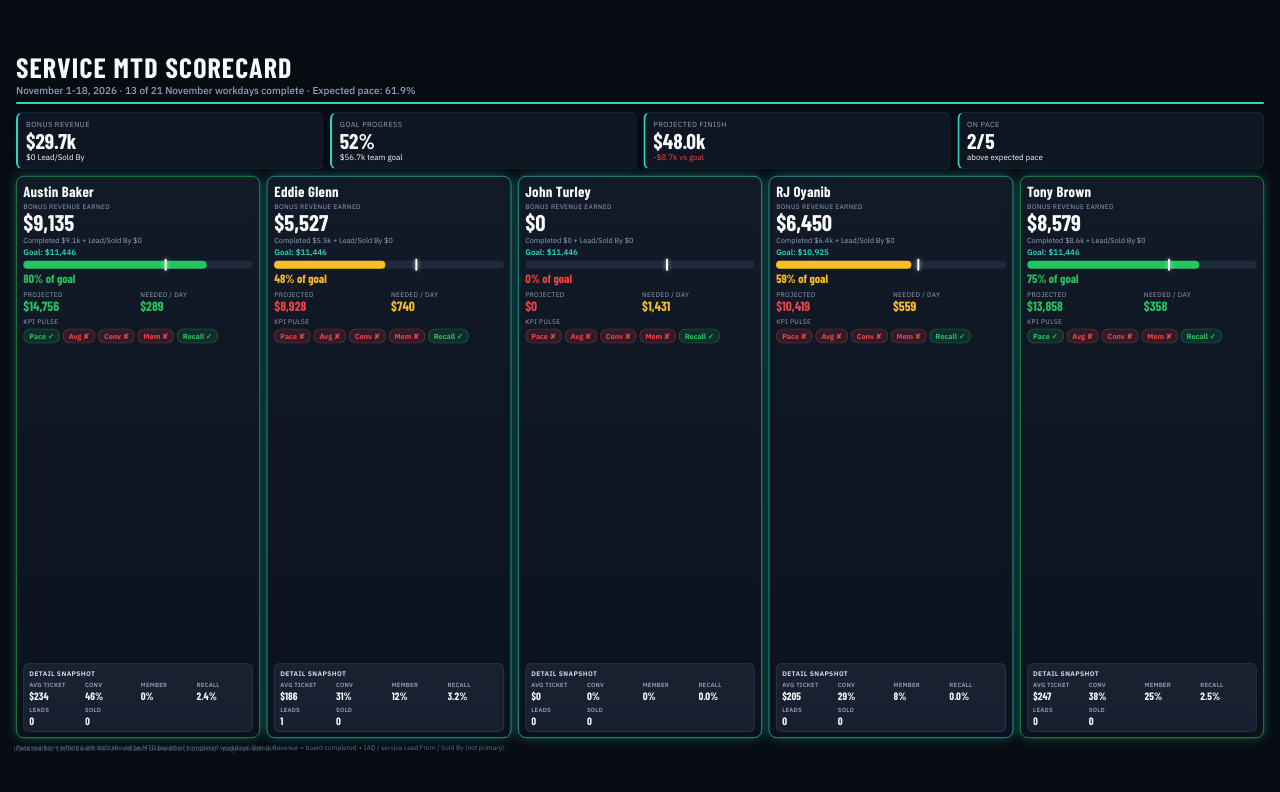
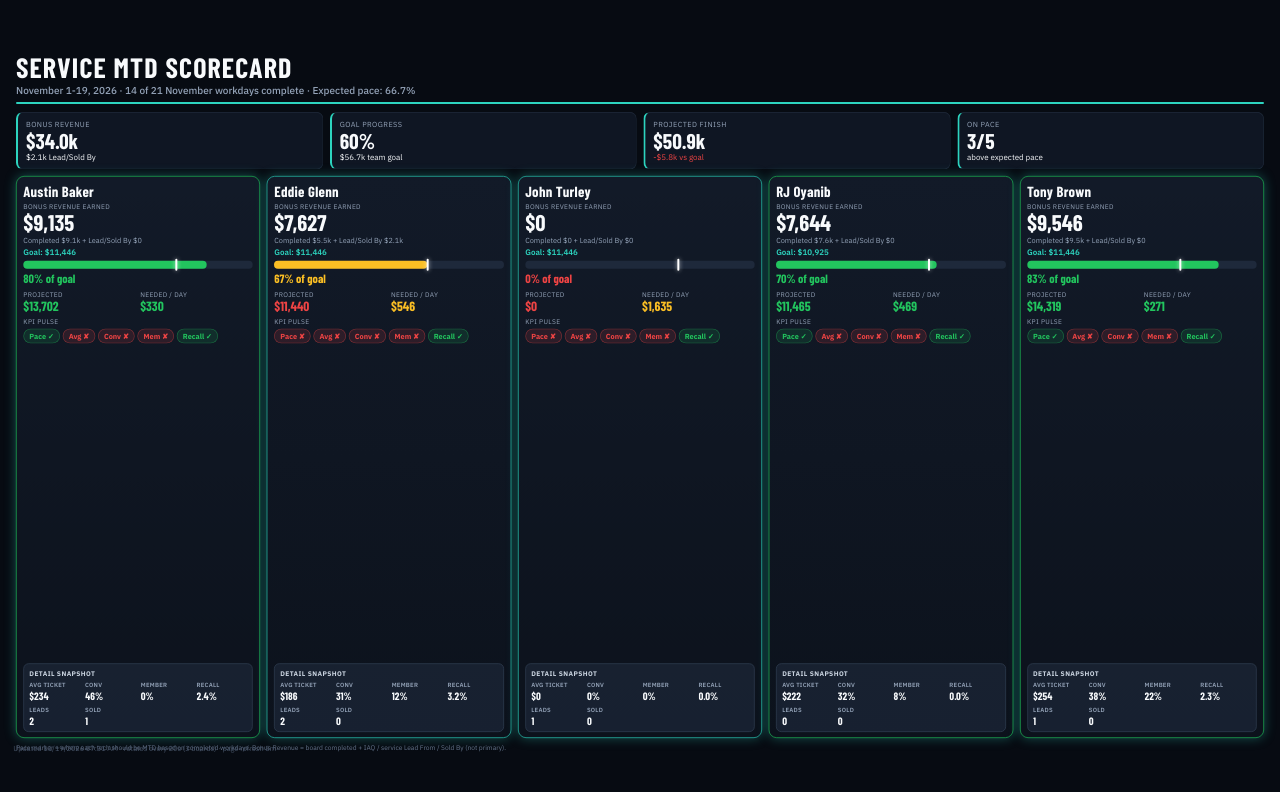
Before and after one commit to ceilingxfan/integrity-ac-scorecard, a plain HTML site: page index.html in a window 1280 px wide. Drawn offline with nearby package versions, Linux system fonts and the light colour scheme.

Commit message:
Update technician scorecard TV board

```diff
--- a/index.html
+++ b/index.html
@@ -289,33 +289,33 @@
       <header class="hdr">
         <h1>SERVICE MTD SCORECARD</h1>
         <p class="sub">
-          November 1-18, 2026 · 13 of 21 November workdays complete ·
-          Expected pace: 61.9%
+          November 1-19, 2026 · 14 of 21 November workdays complete ·
+          Expected pace: 66.7%
         </p>
         <div class="rule" style="background:#2dd4bf"></div>
       </header>
       <div class="summary">
             <div class="sum-card" style="border-left:3px solid #2dd4bf">
               <div class="sum-title">Bonus Revenue</div>
-              <div class="sum-val">$29.7k</div>
-              <div class="sum-sub" style="color:#f8fafc">$0 Lead/Sold By</div>
+              <div class="sum-val">$34.0k</div>
+              <div class="sum-sub" style="color:#f8fafc">$2.1k Lead/Sold By</div>
             </div>
 
             <div class="sum-card" style="border-left:3px solid #2dd4bf">
               <div class="sum-title">Goal Progress</div>
-              <div class="sum-val">52%</div>
+              <div class="sum-val">60%</div>
               <div class="sum-sub" style="color:#f8fafc">$56.7k team goal</div>
             </div>
 
             <div class="sum-card" style="border-left:3px solid #2dd4bf">
               <div class="sum-title">Projected Finish</div>
-              <div class="sum-val">$48.0k</div>
-              <div class="sum-sub" style="color:#ef4444">-$8.7k vs goal</div>
+              <div class="sum-val">$50.9k</div>
+              <div class="sum-sub" style="color:#ef4444">-$5.8k vs goal</div>
             </div>
 
             <div class="sum-card" style="border-left:3px solid #2dd4bf">
               <div class="sum-title">On Pace</div>
-              <div class="sum-val">2/5</div>
+              <div class="sum-val">3/5</div>
               <div class="sum-sub" style="color:#f8fafc">above expected pace</div>
             </div>
             </div>
@@ -330,7 +330,7 @@
     <div class="bar-wrap">
       <div class="bar-track">
         <div class="bar-fill" style="width:79.8%;background:#22c55e"></div>
-        <div class="pace-marker" style="left:61.9%" title="Expected pace"></div>
+        <div class="pace-marker" style="left:66.7%" title="Expected pace"></div>
       </div>
       <div class="bar-pct" style="color:#22c55e">80% of goal</div>
     </div>
@@ -338,11 +338,11 @@
       <div class="proj-grid">
         <div>
           <div class="proj-label">Projected</div>
-          <div class="proj-val" style="color:#22c55e">$14,756</div>
+          <div class="proj-val" style="color:#22c55e">$13,702</div>
         </div>
         <div>
           <div class="proj-label">Needed / Day</div>
-          <div class="proj-val" style="color:#22c55e">$289</div>
+          <div class="proj-val" style="color:#22c55e">$330</div>
         </div>
       </div>
       <div class="kpi-label">KPI Pulse</div>
@@ -374,12 +374,12 @@
 
         <div class="metric-cell">
           <div class="metric-label">Leads</div>
-          <div class="metric-val">0</div>
+          <div class="metric-val">2</div>
         </div>
 
         <div class="metric-cell">
           <div class="metric-label">Sold</div>
-          <div class="metric-val">0</div>
+          <div class="metric-val">1</div>
         </div>
 
         </div>
@@ -391,26 +391,26 @@
     <article class="tech-card" style="border-color:#2dd4bf;box-shadow:0 0 18px rgba(45, 212, 191, 0.35)">
       <h2 class="tech-name">Eddie Glenn</h2>
       <div class="rev-label">Bonus Revenue Earned</div>
-      <div class="rev-big">$5,527</div>
-      <div class="rev-sub">Completed $5.5k + Lead/Sold By $0</div>
+      <div class="rev-big">$7,627</div>
+      <div class="rev-sub">Completed $5.5k + Lead/Sold By $2.1k</div>
       <div class="goal-line" style="color:#2dd4bf">Goal: $11,446</div>
 
     <div class="bar-wrap">
       <div class="bar-track">
-        <div class="bar-fill" style="width:48.3%;background:#fbbf24"></div>
-        <div class="pace-marker" style="left:61.9%" title="Expected pace"></div>
+        <div class="bar-fill" style="width:66.6%;background:#fbbf24"></div>
+        <div class="pace-marker" style="left:66.7%" title="Expected pace"></div>
       </div>
-      <div class="bar-pct" style="color:#fbbf24">48% of goal</div>
+      <div class="bar-pct" style="color:#fbbf24">67% of goal</div>
     </div>
 
       <div class="proj-grid">
         <div>
           <div class="proj-label">Projected</div>
-          <div class="proj-val" style="color:#ef4444">$8,928</div>
+          <div class="proj-val" style="color:#ef4444">$11,440</div>
         </div>
         <div>
           <div class="proj-label">Needed / Day</div>
-          <div class="proj-val" style="color:#fbbf24">$740</div>
+          <div class="proj-val" style="color:#fbbf24">$546</div>
         </div>
       </div>
       <div class="kpi-label">KPI Pulse</div>
@@ -442,7 +442,7 @@
 
         <div class="metric-cell">
           <div class="metric-label">Leads</div>
-          <div class="metric-val">1</div>
+          <div class="metric-val">2</div>
         </div>
 
         <div class="metric-cell">
@@ -466,7 +466,7 @@
     <div class="bar-wrap">
       <div class="bar-track">
         <div class="bar-fill" style="width:0.0%;background:#ef4444"></div>
-        <div class="pace-marker" style="left:61.9%" title="Expected pace"></div>
+        <div class="pace-marker" style="left:66.7%" title="Expected pace"></div>
       </div>
       <div class="bar-pct" style="color:#ef4444">0% of goal</div>
     </div>
@@ -478,7 +478,7 @@
         </div>
         <div>
           <div class="proj-label">Needed / Day</div>
-          <div class="proj-val" style="color:#fbbf24">$1,431</div>
+          <div class="proj-val" style="color:#fbbf24">$1,635</div>
         </div>
       </div>
       <div class="kpi-label">KPI Pulse</div>
@@ -510,7 +510,7 @@
 
         <div class="metric-cell">
           <div class="metric-label">Leads</div>
-          <div class="metric-val">0</div>
+          <div class="metric-val">1</div>
         </div>
 
         <div class="metric-cell">
@@ -524,33 +524,33 @@
     </article>
 
 
-    <article class="tech-card" style="border-color:#2dd4bf;box-shadow:0 0 18px rgba(45, 212, 191, 0.35)">
+    <article class="tech-card" style="border-color:#22c55e;box-shadow:0 0 18px rgba(45, 212, 191, 0.35)">
       <h2 class="tech-name">RJ Oyanib</h2>
       <div class="rev-label">Bonus Revenue Earned</div>
-      <div class="rev-big">$6,450</div>
-      <div class="rev-sub">Completed $6.4k + Lead/Sold By $0</div>
+      <div class="rev-big">$7,644</div>
+      <div class="rev-sub">Completed $7.6k + Lead/Sold By $0</div>
       <div class="goal-line" style="color:#2dd4bf">Goal: $10,925</div>
 
     <div class="bar-wrap">
       <div class="bar-track">
-        <div class="bar-fill" style="width:59.0%;background:#fbbf24"></div>
-        <div class="pace-marker" style="left:61.9%" title="Expected pace"></div>
+        <div class="bar-fill" style="width:70.0%;background:#22c55e"></div>
+        <div class="pace-marker" style="left:66.7%" title="Expected pace"></div>
       </div>
-      <div class="bar-pct" style="color:#fbbf24">59% of goal</div>
+      <div class="bar-pct" style="color:#22c55e">70% of goal</div>
     </div>
 
       <div class="proj-grid">
         <div>
           <div class="proj-label">Projected</div>
-          <div class="proj-val" style="color:#ef4444">$10,419</div>
+          <div class="proj-val" style="color:#22c55e">$11,465</div>
         </div>
         <div>
           <div class="proj-label">Needed / Day</div>
-          <div class="proj-val" style="color:#fbbf24">$559</div>
+          <div class="proj-val" style="color:#22c55e">$469</div>
         </div>
       </div>
       <div class="kpi-label">KPI Pulse</div>
-      <div class="pills"><span class="pill" style="background:#ef444422;color:#ef4444;border-color:#ef444466">Pace ✘</span><span class="pill" style="background:#ef444422;color:#ef4444;border-color:#ef444466">Avg ✘</span><span class="pill" style="background:#ef444422;color:#ef4444;border-color:#ef444466">Conv ✘</span><span class="pill" style="background:#ef444422;color:#ef4444;border-color:#ef444466">Mem ✘</span><span class="pill" style="background:#22c55e22;color:#22c55e;border-color:#22c55e66">Recall ✓</span></div>
+      <div class="pills"><span class="pill" style="background:#22c55e22;color:#22c55e;border-color:#22c55e66">Pace ✓</span><span class="pill" style="background:#ef444422;color:#ef4444;border-color:#ef444466">Avg ✘</span><span class="pill" style="background:#ef444422;color:#ef4444;border-color:#ef444466">Conv ✘</span><span class="pill" style="background:#ef444422;color:#ef4444;border-color:#ef444466">Mem ✘</span><span class="pill" style="background:#22c55e22;color:#22c55e;border-color:#22c55e66">Recall ✓</span></div>
 
       <div class="metric-strip">
         <div class="metric-strip-title">Detail Snapshot</div>
@@ -558,12 +558,12 @@
 
         <div class="metric-cell">
           <div class="metric-label">Avg ticket</div>
-          <div class="metric-val">$205</div>
+          <div class="metric-val">$222</div>
         </div>
 
         <div class="metric-cell">
           <div class="metric-label">Conv</div>
-          <div class="metric-val">29%</div>
+          <div class="metric-val">32%</div>
         </div>
 
         <div class="metric-cell">
@@ -595,26 +595,26 @@
     <article class="tech-card" style="border-color:#22c55e;box-shadow:0 0 18px rgba(45, 212, 191, 0.35)">
       <h2 class="tech-name">Tony Brown</h2>
       <div class="rev-label">Bonus Revenue Earned</div>
-      <div class="rev-big">$8,579</div>
-      <div class="rev-sub">Completed $8.6k + Lead/Sold By $0</div>
+      <div class="rev-big">$9,546</div>
+      <div class="rev-sub">Completed $9.5k + Lead/Sold By $0</div>
       <div class="goal-line" style="color:#2dd4bf">Goal: $11,446</div>
 
     <div class="bar-wrap">
       <div class="bar-track">
-        <div class="bar-fill" style="width:75.0%;background:#22c55e"></div>
-        <div class="pace-marker" style="left:61.9%" title="Expected pace"></div>
+        <div class="bar-fill" style="width:83.4%;background:#22c55e"></div>
+        <div class="pace-marker" style="left:66.7%" title="Expected pace"></div>
       </div>
-      <div class="bar-pct" style="color:#22c55e">75% of goal</div>
+      <div class="bar-pct" style="color:#22c55e">83% of goal</div>
     </div>
 
       <div class="proj-grid">
         <div>
           <div class="proj-label">Projected</div>
-          <div class="proj-val" style="color:#22c55e">$13,858</div>
+          <div class="proj-val" style="color:#22c55e">$14,319</div>
         </div>
         <div>
           <div class="proj-label">Needed / Day</div>
-          <div class="proj-val" style="color:#22c55e">$358</div>
+          <div class="proj-val" style="color:#22c55e">$271</div>
         </div>
       </div>
       <div class="kpi-label">KPI Pulse</div>
@@ -626,7 +626,7 @@
 
         <div class="metric-cell">
           <div class="metric-label">Avg ticket</div>
-          <div class="metric-val">$247</div>
+          <div class="metric-val">$254</div>
         </div>
 
         <div class="metric-cell">
@@ -636,17 +636,17 @@
 
         <div class="metric-cell">
           <div class="metric-label">Member</div>
-          <div class="metric-val">25%</div>
+          <div class="metric-val">22%</div>
         </div>
 
         <div class="metric-cell">
           <div class="metric-label">Recall</div>
-          <div class="metric-val">2.5%</div>
+          <div class="metric-val">2.3%</div>
         </div>
 
         <div class="metric-cell">
           <div class="metric-label">Leads</div>
-          <div class="metric-val">0</div>
+          <div class="metric-val">1</div>
         </div>
 
         <div class="metric-cell">
@@ -670,8 +670,8 @@
       <header class="hdr">
         <h1>MAINTENANCE MTD SCORECARD</h1>
         <p class="sub">
-          November 1-18, 2026 · 13 of 21 November workdays complete ·
-          Expected pace: 61.9%
+          November 1-19, 2026 · 14 of 21 November workdays complete ·
+          Expected pace: 66.7%
         </p>
         <div class="rule" style="background:#a78bfa"></div>
       </header>
@@ -690,8 +690,8 @@
 
             <div class="sum-card" style="border-left:3px solid #a78bfa">
               <div class="sum-title">Projected Finish</div>
-              <div class="sum-val">$27.8k</div>
-              <div class="sum-sub" style="color:#22c55e">$7.8k vs goal</div>
+              <div class="sum-val">$25.8k</div>
+              <div class="sum-sub" style="color:#22c55e">$5.8k vs goal</div>
             </div>
 
             <div class="sum-card" style="border-left:3px solid #a78bfa">
@@ -711,7 +711,7 @@
     <div class="bar-wrap">
       <div class="bar-track">
         <div class="bar-fill" style="width:100.0%;background:#22c55e"></div>
-        <div class="pace-marker" style="left:61.9%" title="Expected pace"></div>
+        <div class="pace-marker" style="left:66.7%" title="Expected pace"></div>
       </div>
       <div class="bar-pct" style="color:#22c55e">140% of goal</div>
     </div>
@@ -719,7 +719,7 @@
       <div class="proj-grid">
         <div>
           <div class="proj-label">Projected</div>
-          <div class="proj-val" style="color:#22c55e">$22,640</div>
+          <div class="proj-val" style="color:#22c55e">$21,023</div>
         </div>
         <div>
           <div class="proj-label">Needed / Day</div>
@@ -764,7 +764,7 @@
     <div class="bar-wrap">
       <div class="bar-track">
         <div class="bar-fill" style="width:31.9%;background:#ef4444"></div>
-        <div class="pace-marker" style="left:61.9%" title="Expected pace"></div>
+        <div class="pace-marker" style="left:66.7%" title="Expected pace"></div>
       </div>
       <div class="bar-pct" style="color:#ef4444">32% of goal</div>
     </div>
@@ -772,11 +772,11 @@
       <div class="proj-grid">
         <div>
           <div class="proj-label">Projected</div>
-          <div class="proj-val" style="color:#ef4444">$5,152</div>
+          <div class="proj-val" style="color:#ef4444">$4,784</div>
         </div>
         <div>
           <div class="proj-label">Needed / Day</div>
-          <div class="proj-val" style="color:#fbbf24">$851</div>
+          <div class="proj-val" style="color:#fbbf24">$973</div>
         </div>
       </div>
       <div class="kpi-label">KPI Pulse</div>
@@ -798,7 +798,7 @@
 
         <div class="metric-cell">
           <div class="metric-label">Avg ticket</div>
-          <div class="metric-val">$34</div>
+          <div class="metric-val">$30</div>
         </div>
 
         </div>
@@ -817,8 +817,8 @@
       <header class="hdr">
         <h1>WARRANTY MTD SCORECARD</h1>
         <p class="sub">
-          November 1-18, 2026 · 13 of 21 November workdays complete ·
-          Expected pace: 61.9%
+          November 1-19, 2026 · 14 of 21 November workdays complete ·
+          Expected pace: 66.7%
         </p>
         <div class="rule" style="background:#fb923c"></div>
       </header>
@@ -837,8 +837,8 @@
 
             <div class="sum-card" style="border-left:3px solid #fb923c">
               <div class="sum-title">Projected Finish</div>
-              <div class="sum-val">$11.9k</div>
-              <div class="sum-sub" style="color:#ef4444">-$6.1k vs goal</div>
+              <div class="sum-val">$11.1k</div>
+              <div class="sum-sub" style="color:#ef4444">-$6.9k vs goal</div>
             </div>
 
             <div class="sum-card" style="border-left:3px solid #fb923c">
@@ -858,7 +858,7 @@
     <div class="bar-wrap">
       <div class="bar-track">
         <div class="bar-fill" style="width:40.9%;background:#ef4444"></div>
-        <div class="pace-marker" style="left:61.9%" title="Expected pace"></div>
+        <div class="pace-marker" style="left:66.7%" title="Expected pace"></div>
       </div>
       <div class="bar-pct" style="color:#ef4444">41% of goal</div>
     </div>
@@ -866,11 +866,11 @@
       <div class="proj-grid">
         <div>
           <div class="proj-label">Projected</div>
-          <div class="proj-val" style="color:#ef4444">$11,903</div>
+          <div class="proj-val" style="color:#ef4444">$11,053</div>
         </div>
         <div>
           <div class="proj-label">Needed / Day</div>
-          <div class="proj-val" style="color:#fbbf24">$1,329</div>
+          <div class="proj-val" style="color:#fbbf24">$1,519</div>
         </div>
       </div>
       <div class="kpi-label">KPI Pulse</div>
@@ -887,7 +887,7 @@
 
         <div class="metric-cell">
           <div class="metric-label">Avg ticket</div>
-          <div class="metric-val">$254</div>
+          <div class="metric-val">$230</div>
         </div>
 
         <div class="metric-cell">
@@ -907,7 +907,7 @@
     </div>
     </section>
       </div>
-      <div class="stamp">Updated 11/18/2026 09:40 AM · rotates every 20s (3 boards) · page refresh 5m</div>
+      <div class="stamp">Updated 11/19/2026 07:31 AM · rotates every 20s (3 boards) · page refresh 5m</div>
     </div>
   </div>
 
```
